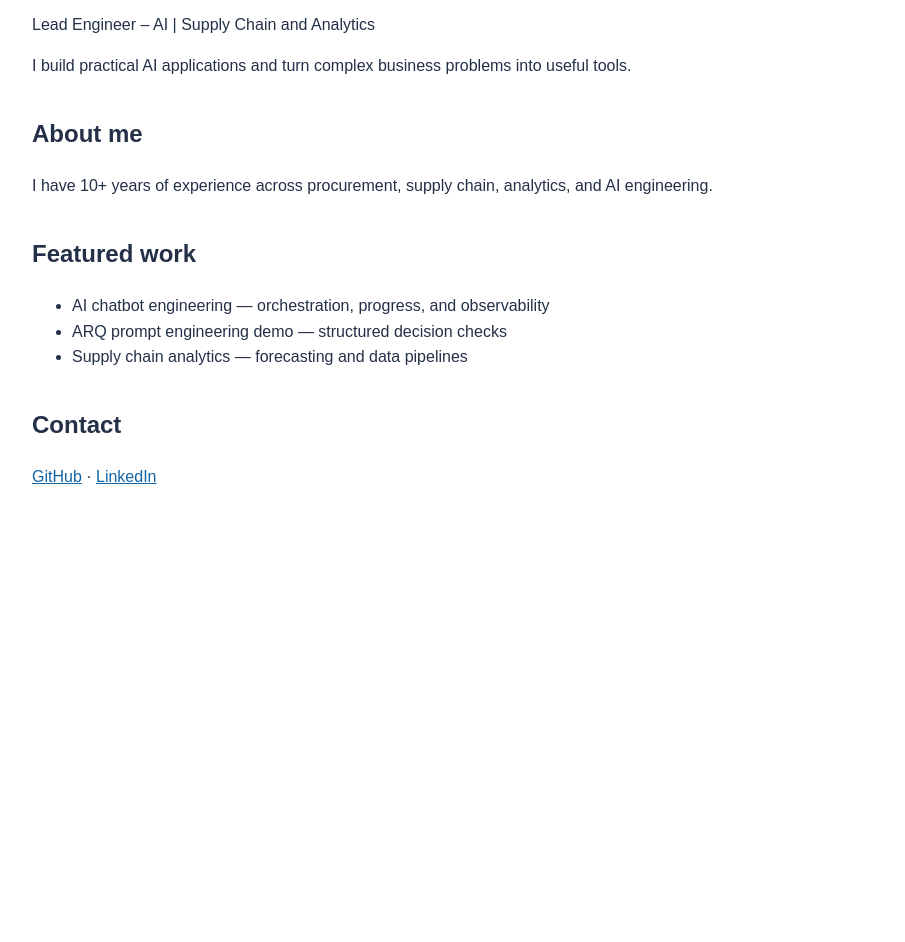
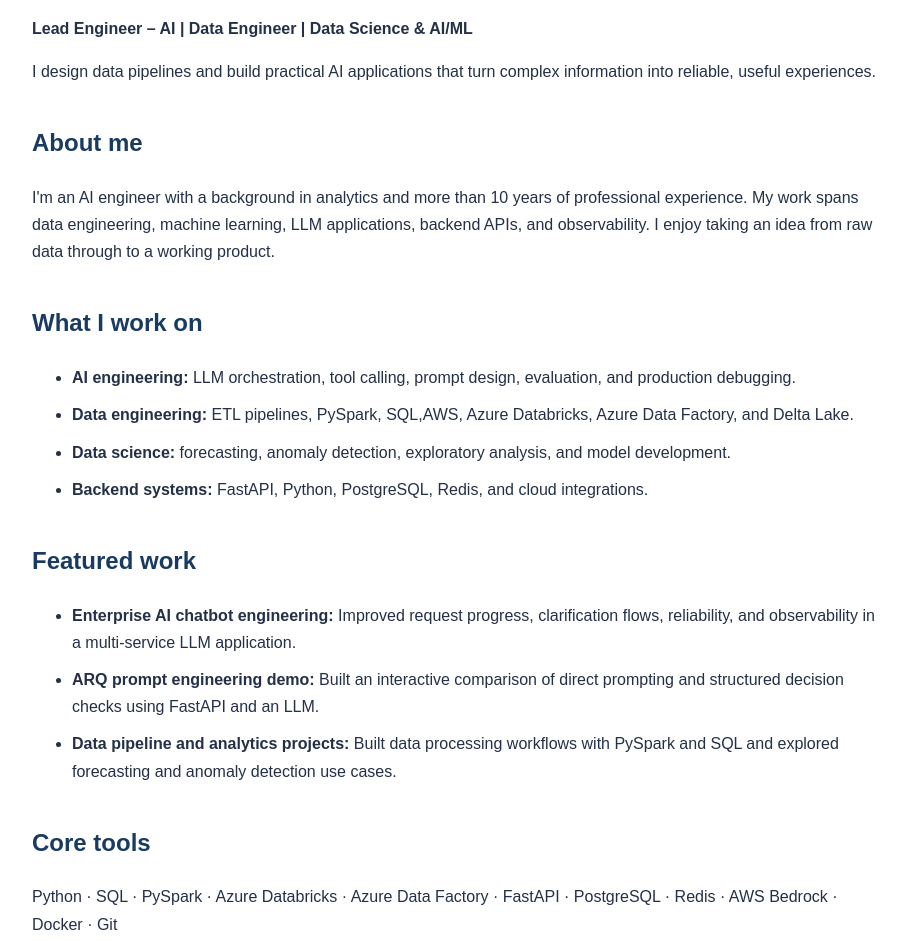
Before and after one commit to codeandcurves/portfolio, a plain HTML site: page index.html in a window 1280 px wide. Shown: the part 121-1063 px from the top of the page, without its empty margins (183-1088 px from the left). Before the commit the page ends 800 px from the top, so only its background shows below. Drawn offline with Linux system fonts and the light colour scheme.

Commit message:
Revise index.html with updated content and structure
Updated personal information and enhanced project descriptions.

```diff
--- a/index.html
+++ b/index.html
@@ -3,41 +3,76 @@
 <head>
   <meta charset="UTF-8">
   <meta name="viewport" content="width=device-width, initial-scale=1">
-  <title>Vinoth Kumar | AI Engineer</title>
+  <meta name="description" content="Vinoth Kumar — Data Engineering, Data Science, Machine learning Engineer and AI/ML Engineering">
+  <title>Vinoth Kumar | AI|ML Engineer</title>
   <style>
-    body { font-family: Arial, sans-serif; max-width: 850px;
-           margin: 60px auto; padding: 0 24px; line-height: 1.6;
-           color: #243047; }
+    body {
+      font-family: Arial, sans-serif;
+      max-width: 850px;
+      margin: 60px auto;
+      padding: 0 24px;
+      line-height: 1.7;
+      color: #243047;
+    }
     h1 { color: #123c69; }
+    h2 { margin-top: 38px; color: #193b62; }
     a { color: #1264a3; }
-    section { margin-top: 36px; }
+    li { margin-bottom: 10px; }
   </style>
 </head>
 <body>
-  <h1>Hi, I'm Vinoth Kumar.</h1>
-  <p>Lead Engineer – AI | Supply Chain and Analytics</p>
-  <p>I build practical AI applications and turn complex business
-     problems into useful tools.</p>
+  <h1>Hi, I'm Vinoth Kumar Ulaganathan.</h1>
+  <p><strong>Lead Engineer – AI | Data Engineer | Data Science & AI/ML</strong></p>
+  <p>
+    I design data pipelines and build practical AI applications that
+    turn complex information into reliable, useful experiences.
+  </p>
 
-  <section>
-    <h2>About me</h2>
-    <p>I have 10+ years of experience across procurement, supply
-       chain, analytics, and AI engineering.</p>
-  </section>
+  <h2>About me</h2>
+  <p>
+    I'm an AI engineer with a background in analytics and more than
+    10 years of professional experience. My work spans data engineering,
+    machine learning, LLM applications, backend APIs, and observability.
+    I enjoy taking an idea from raw data through to a working product.
+  </p>
 
-  <section>
-    <h2>Featured work</h2>
-    <ul>
-      <li>AI chatbot engineering — orchestration, progress, and observability</li>
-      <li>ARQ prompt engineering demo — structured decision checks</li>
-      <li>Supply chain analytics — forecasting and data pipelines</li>
-    </ul>
-  </section>
+  <h2>What I work on</h2>
+  <ul>
+    <li><strong>AI engineering:</strong> LLM orchestration, tool calling, prompt design, evaluation, and production debugging.</li>
+    <li><strong>Data engineering:</strong> ETL pipelines, PySpark, SQL,AWS, Azure Databricks, Azure Data Factory, and Delta Lake.</li>
+    <li><strong>Data science:</strong> forecasting, anomaly detection, exploratory analysis, and model development.</li>
+    <li><strong>Backend systems:</strong> FastAPI, Python, PostgreSQL, Redis, and cloud integrations.</li>
+  </ul>
 
-  <section>
-    <h2>Contact</h2>
-    <p><a href="https://github.com/codeandcurves">GitHub</a> ·
-       <a href="https://www.linkedin.com/in/codeandcurves/">LinkedIn</a></p>
-  </section>
+  <h2>Featured work</h2>
+  <ul>
+    <li>
+      <strong>Enterprise AI chatbot engineering:</strong>
+      Improved request progress, clarification flows, reliability, and
+      observability in a multi-service LLM application.
+    </li>
+    <li>
+      <strong>ARQ prompt engineering demo:</strong>
+      Built an interactive comparison of direct prompting and structured
+      decision checks using FastAPI and an LLM.
+    </li>
+    <li>
+      <strong>Data pipeline and analytics projects:</strong>
+      Built data processing workflows with PySpark and SQL and explored
+      forecasting and anomaly detection use cases.
+    </li>
+  </ul>
+
+  <h2>Core tools</h2>
+  <p>
+    Python · SQL · PySpark · Azure Databricks · Azure Data Factory ·
+    FastAPI · PostgreSQL · Redis · AWS Bedrock · Docker · Git
+  </p>
+
+  <h2>Connect</h2>
+  <p>
+    <a href="https://github.com/codeandcurves">GitHub</a> ·
+    <a href="YOUR-LINKEDIN-URL">LinkedIn</a>
+  </p>
 </body>
 </html>
```
